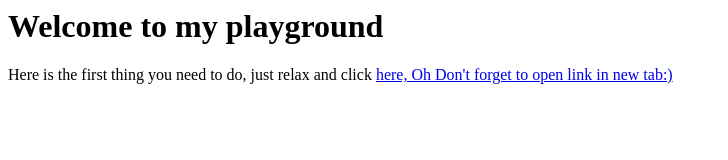
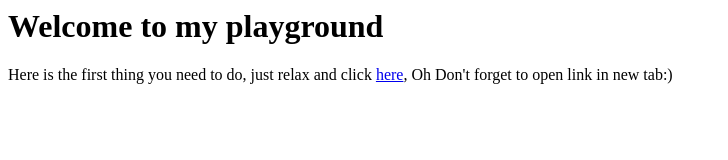
Before and after one commit to hmmlukeorjong/PROJECT, a plain HTML site: page index.html in a window 1280 px wide. Shown: the whole page, without its empty margins (0-728 px from the left). Drawn offline with Linux system fonts and the light colour scheme.

Commit message:
Update index.html

```diff
--- a/index.html
+++ b/index.html
@@ -4,6 +4,6 @@
  </head>
  <body>
   <h1><b>Welcome to my playground</b></h1>
-  <p>Here is the first thing you need to do, just relax and click <a href="https://www.moodica.com/"> here, Oh Don't forget to open link in new tab:)</a></p>
+  <p>Here is the first thing you need to do, just relax and click <a href="https://www.moodica.com/"> here</a>, Oh Don't forget to open link in new tab:)</p>
  </body>
 </html>
```
